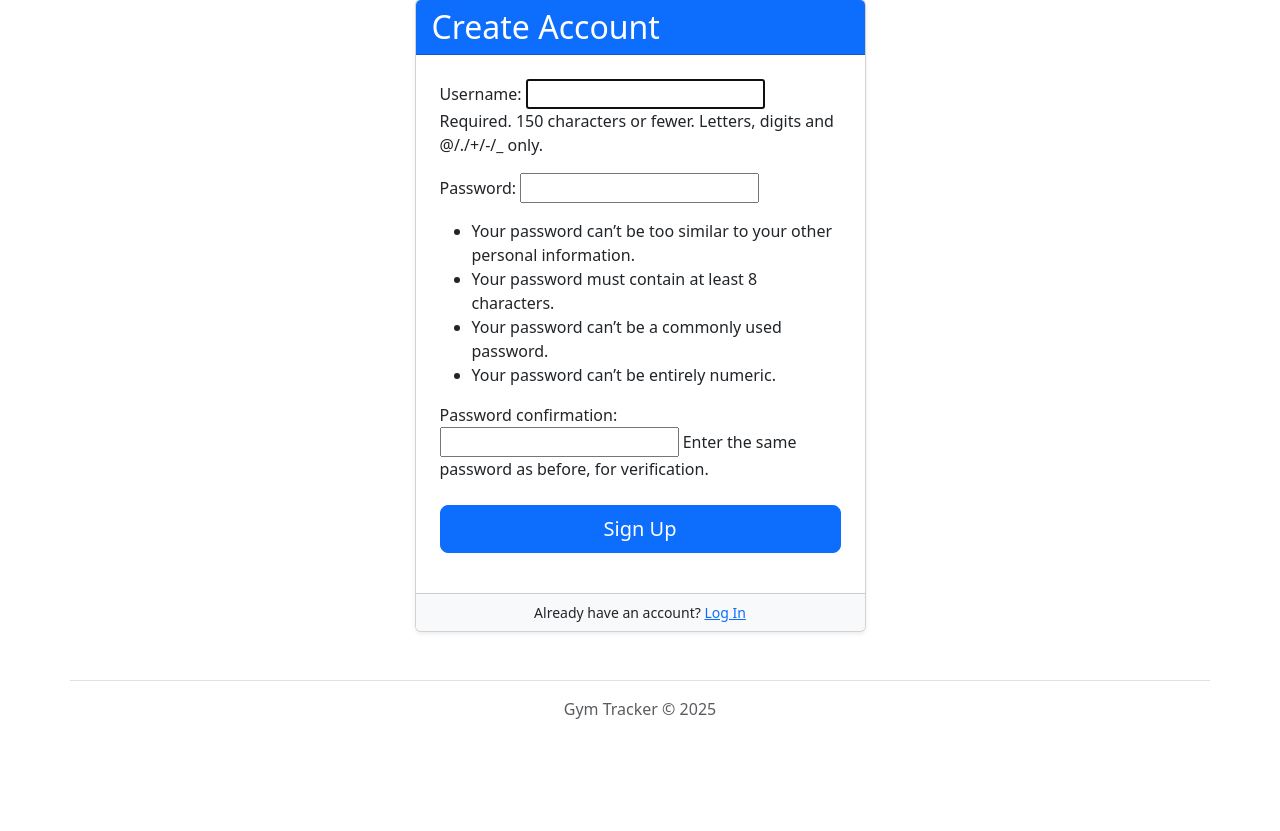
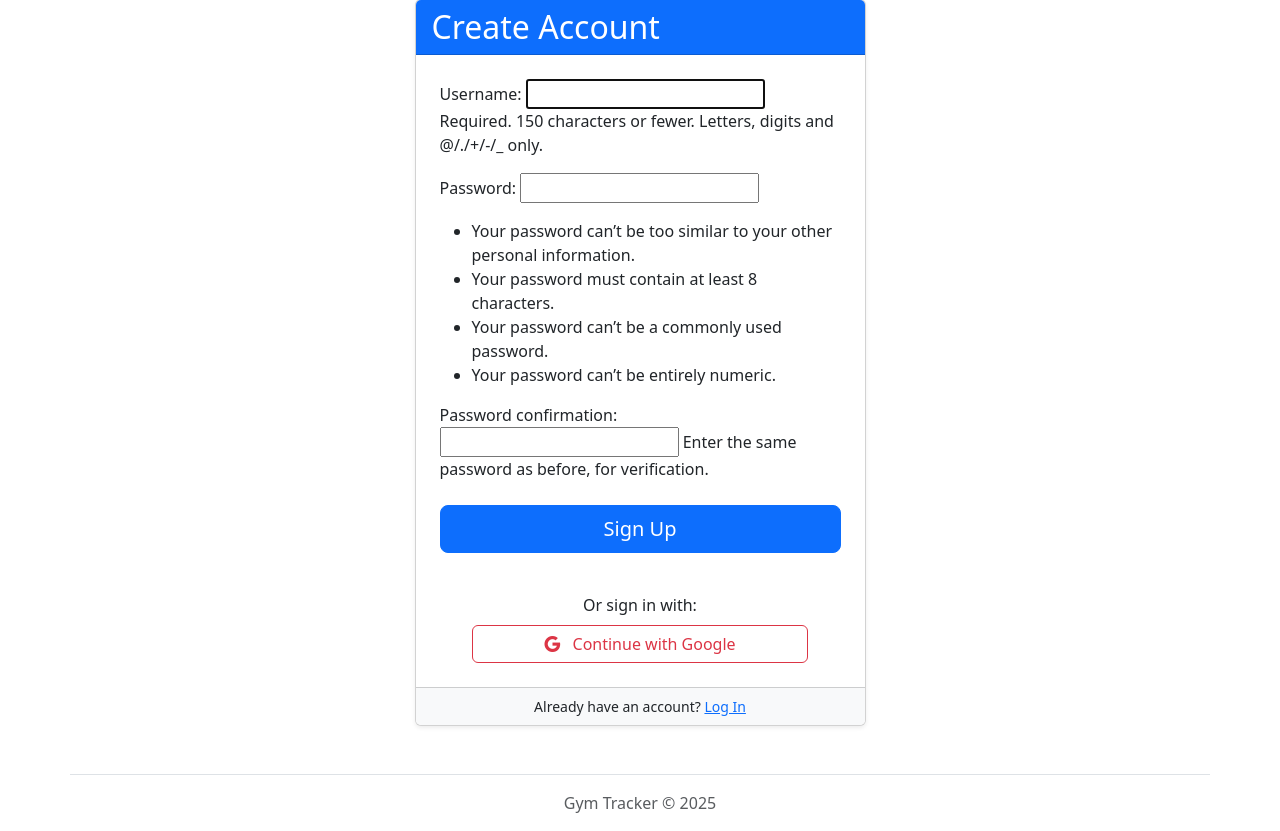
Before and after one commit to karthik9990/gym_tracker_project, a Django app: page /accounts/signup/ in a window 1280 px wide. Shown: the part 81-912 px from the top of the page. Before the commit the page ends 800 px from the top, so only its background shows below. Run offline with Django 5.2, Linux system fonts and the light colour scheme; data comes from the database, SQL or seed files in the repository; some libraries are stand-ins or nearby versions.

Commit message:
Added Continue with Google component, and its working

```diff
--- a/templates/registration/signup.html
+++ b/templates/registration/signup.html
@@ -1,4 +1,5 @@
 {% extends 'workouts/base.html' %} {# Use your app's base template #}
+{% load socialaccount %}
 
 {% block title %}Sign Up{% endblock %}
 
@@ -34,6 +35,17 @@
                         </div>
                     </form>
                 </div>
+                {# --- Social Login Button --- #}
+                <div class="text-center">
+                        <p class="mb-2">Or sign in with:</p>
+                        {# Use the providers_media_js tag if needed, usually not required for just Google #}
+                        {# {% providers_media_js %} #}
+                        <a href="{% provider_login_url 'google' %}" class="btn btn-outline-danger w-75"> {# Style as desired #}
+                           <i class="bi bi-google me-2"></i> Continue with Google
+                        </a>
+                </div>
+                     {# --- End Social Login --- #}
+                <br>
                 <div class="card-footer text-center bg-light">
                     <small>Already have an account? <a href="{% url 'login' %}">Log In</a></small>
                 </div>
```
